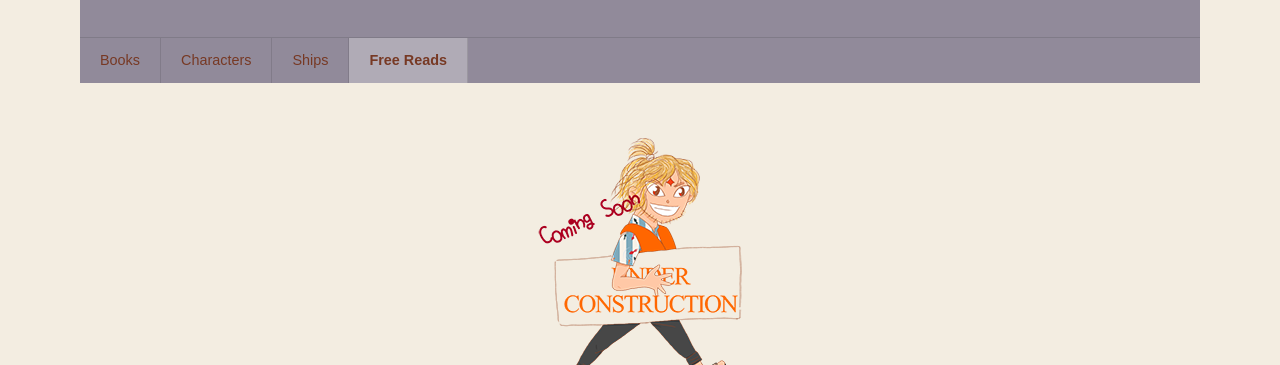
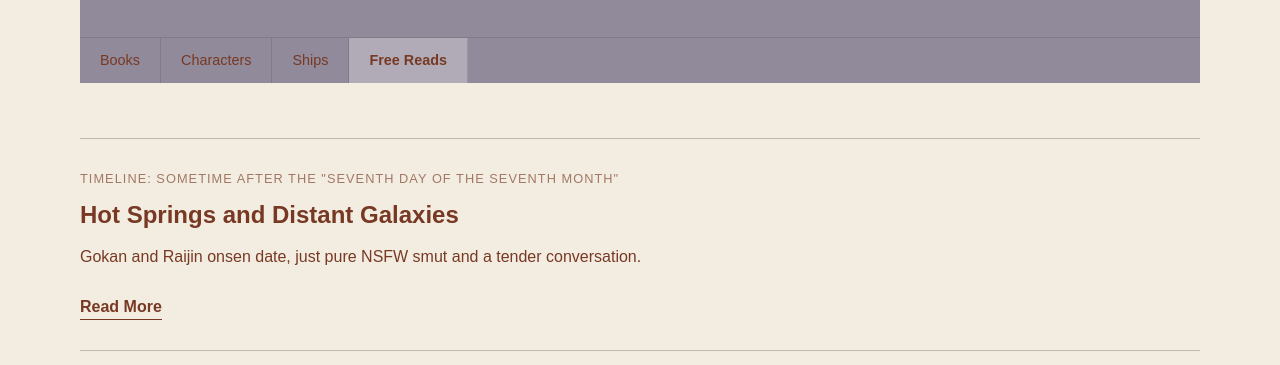
Before and after one commit to Cherry-pepper/asura, a plain HTML site: page divine-debris/stories.html in a window 1280 px wide. Shown: the part 435-800 px from the top of the page. Drawn offline with Linux system fonts and the light colour scheme.

Commit message:
Update stories.html

```diff
--- a/divine-debris/stories.html
+++ b/divine-debris/stories.html
@@ -60,9 +60,19 @@
 
 
     <section class="books">
-<p align="center">
-  <img src="../assets/underconstruction.PNG" height="150" alt="Under construction">
-</p>
+ <article class="blog-entry">
+            <p class="blog-date">Timeline: sometime after the "Seventh Day of the Seventh Month"</p>
+
+            <h2>Hot Springs and Distant Galaxies</h2>
+
+            <p>
+Gokan and Raijin onsen date, just pure NSFW smut and a tender conversation.
+            </p>
+
+            <a href="storiesDD01.html" class="read-more">
+                Read More
+            </a>
+        </article>
 </section>
 </main>
 
```
